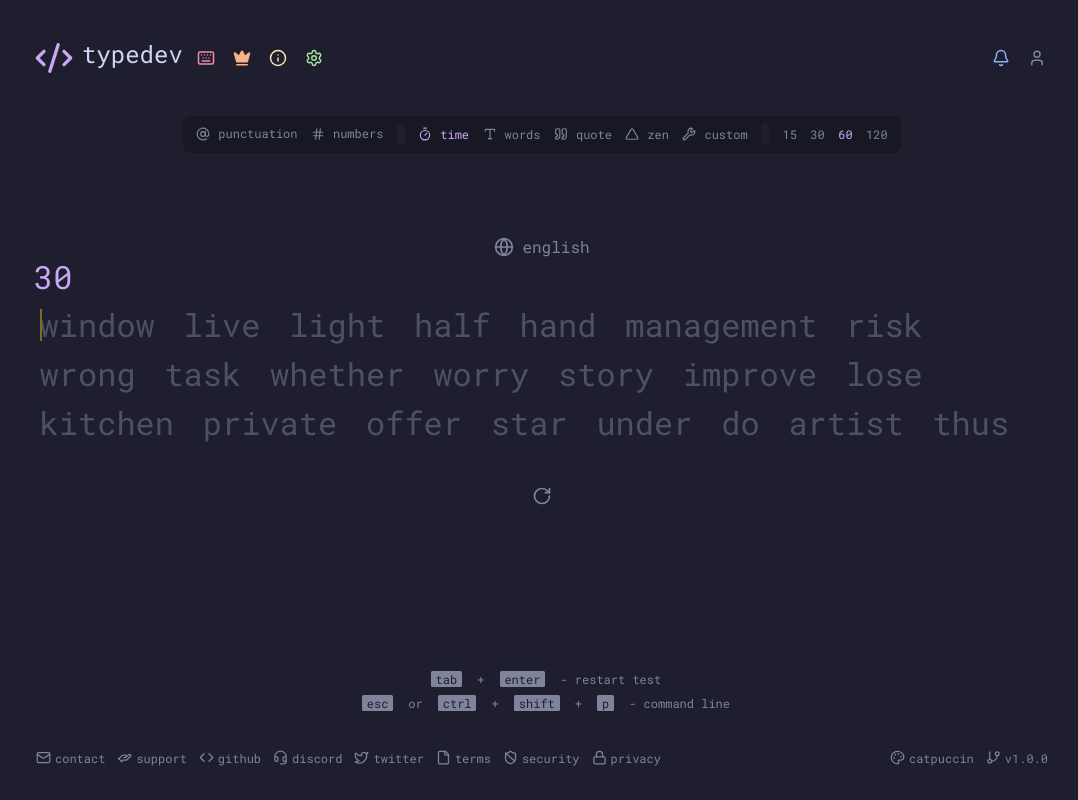
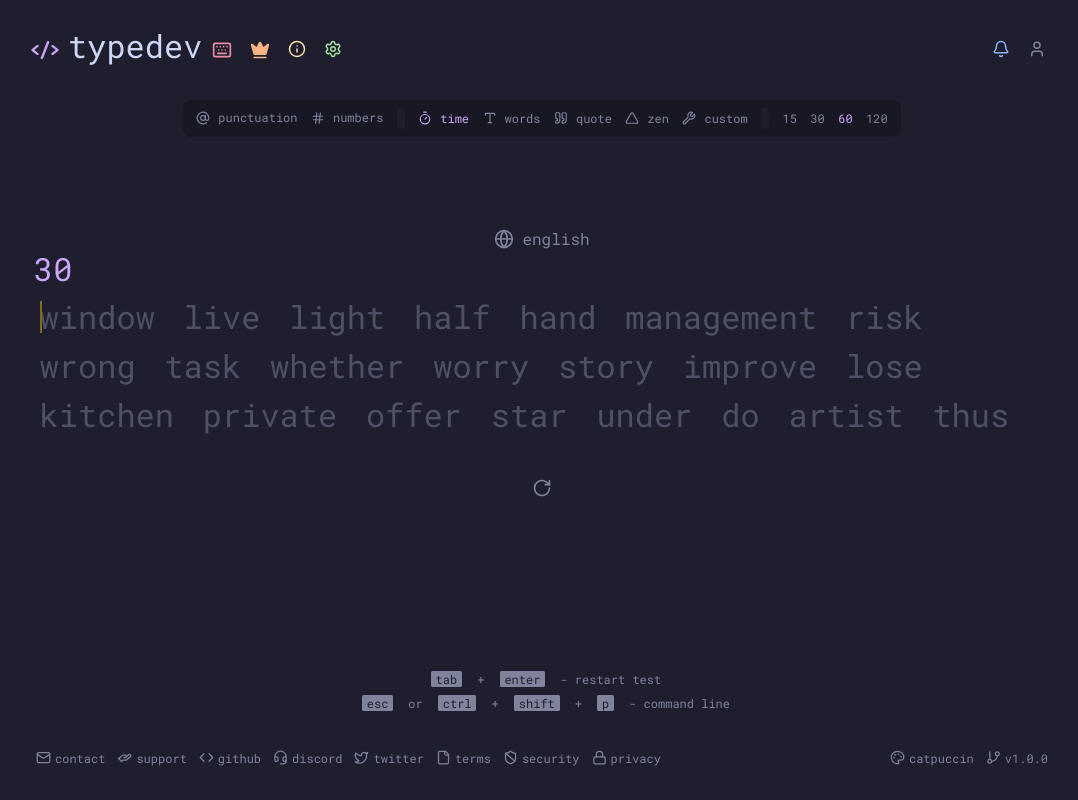
Before and after one commit to Tecu23/typedev, a React (Vite) app: page / in a window 1280 px wide. Shown: the whole page, without its empty margins (98-1176 px from the left). Built offline with nearby package versions, Linux system fonts and the light colour scheme.

Commit message:
update header and make tooltip less intrusive

```diff
--- a/src/components/navigation/Header.tsx
+++ b/src/components/navigation/Header.tsx
@@ -1,49 +1,80 @@
-import {
-  Bell,
-  CodeXmlIcon,
-  Crown,
-  Info,
-  Keyboard,
-  SettingsIcon,
-  User,
-} from "lucide-react";
+import { Bell, CodeXmlIcon, Crown, Info, Keyboard, SettingsIcon, User } from "lucide-react";
+import Tooltip from "../standalone/Tooltip";
+import clsx from "clsx";
 
 type Props = {};
 
 const Header = (props: Props) => {
   return (
-    <header className="col-[content] grid grid-cols-[auto_1fr] leading-[2.3rem] text-[2.3rem] items-center gap-0.5">
+    <header className="col-[content] grid grid-cols-[auto_1fr] grid-flow-col items-center gap-0.5 leading-[2.3rem] text-[2.3rem]">
       <a
         id="logo"
         href="/"
-        className="grid grid-cols-[auto_1fr] gap-2 px-1 py-1.5 justify-center items-center"
+        className="grid grid-cols-[auto_1fr] gap-2 px-1 py-[0.35rem] -ml-1 -mr-1 justify-center items-center whitespace-nowrap"
       >
-        <div className="text-main">
-          <CodeXmlIcon size={40} />
+        <div className="text-main grid items-center bg-transparent">
+          <CodeXmlIcon className="h-6" preserveAspectRatio="none" width={30} />
         </div>
-        <p className="hidden md:block lg:text-2xl 2xl:text-4xl leading-8 text-text -mt-2">
+        <h1 className="hidden md:block text-[1.5rem] lg:text-[2rem] leading-[2rem] text-text -mt-[.23em] my-[unset]">
           typedev
-        </p>
+        </h1>
       </a>
       <nav className="w-full grid grid-flow-col grid-cols-[auto_auto_auto_auto_1fr_auto] gap-0.5">
-        <a className="text-colorful-error appearance-none p-2">
-          <Keyboard size={18} />
+        <a
+          className={clsx(
+            "relative text-colorful-error appearance-none p-2",
+            true ? "cursor-not-allowed" : "cursor-pointer",
+          )}
+        >
+          <Tooltip content="Feature not implemented yet." position="bottom">
+            <Keyboard size={20} />
+          </Tooltip>
         </a>
-        <a className="text-primary-orange appearance-none p-2">
-          <Crown size={18} fill="#fab387" />
+        <a
+          className={clsx(
+            "relative text-primary-orange appearance-none p-2",
+            true ? "cursor-not-allowed" : "cursor-pointer",
+          )}
+        >
+          <Tooltip content="Feature not implemented yet." position="bottom">
+            <Crown size={20} fill="#fab387" />
+          </Tooltip>
         </a>
-        <a className="text-primary-yellow appearance-none p-2">
-          <Info size={18} />
+        <a
+          className={clsx(
+            "relative text-primary-yellow appearance-none p-2",
+            true ? "cursor-not-allowed" : "cursor-pointer",
+          )}
+        >
+          <Tooltip content="Feature not implemented yet." position="bottom">
+            <Info size={18} />
+          </Tooltip>
         </a>
-        <a className="text-primary-green appearance-none p-2">
-          <SettingsIcon size={18} />
+        <a
+          className={clsx(
+            "relative text-primary-green appearance-none p-2",
+            true ? "cursor-not-allowed" : "cursor-pointer",
+          )}
+        >
+          <Tooltip content="Feature not implemented yet." position="bottom">
+            <SettingsIcon size={18} />
+          </Tooltip>
         </a>
         <div></div>
-        <a className="text-primary-blue appearance-none p-2">
-          <Bell size={18} />
+        <a
+          className={clsx(
+            "relative text-primary-blue appearance-none p-2",
+            true ? "cursor-not-allowed" : "cursor-pointer",
+          )}
+        >
+          <Tooltip content="Feature not implemented yet." position="bottom">
+            <Bell size={18} />
+          </Tooltip>
         </a>
-        <a className="text-sub appearance-none p-2">
-          <User size={18} />
+        <a className={clsx("relative text-sub appearance-none p-2", true ? "cursor-not-allowed" : "cursor-pointer")}>
+          <Tooltip content="Feature not implemented yet." position="bottom">
+            <User size={18} />
+          </Tooltip>
         </a>
       </nav>
     </header>
--- a/src/components/standalone/Tooltip.tsx
+++ b/src/components/standalone/Tooltip.tsx
@@ -43,15 +43,13 @@ const Tooltip = ({ content, position, children }: Props) => {
   };
 
   return (
-    <div className="relative inline-block">
-      <div onMouseEnter={handleMouseEnter} onMouseLeave={handleMouseLeave} className="inline-block">
-        {children}
-      </div>
+    <div onMouseEnter={handleMouseEnter} onMouseLeave={handleMouseLeave} className="relative inline">
+      {children}
 
       {isVisible && (
         <div
           className={clsx(
-            "absolute px-3 py-2 rounded-lg shadow-lg",
+            "absolute px-3 py-2 rounded-lg shadow-lg pointer-events-none",
             "bg-sub-alt",
             "text-sm font-medium text-white whitespace-nowrap",
             "transition-all duration-300 ease-out",
```
